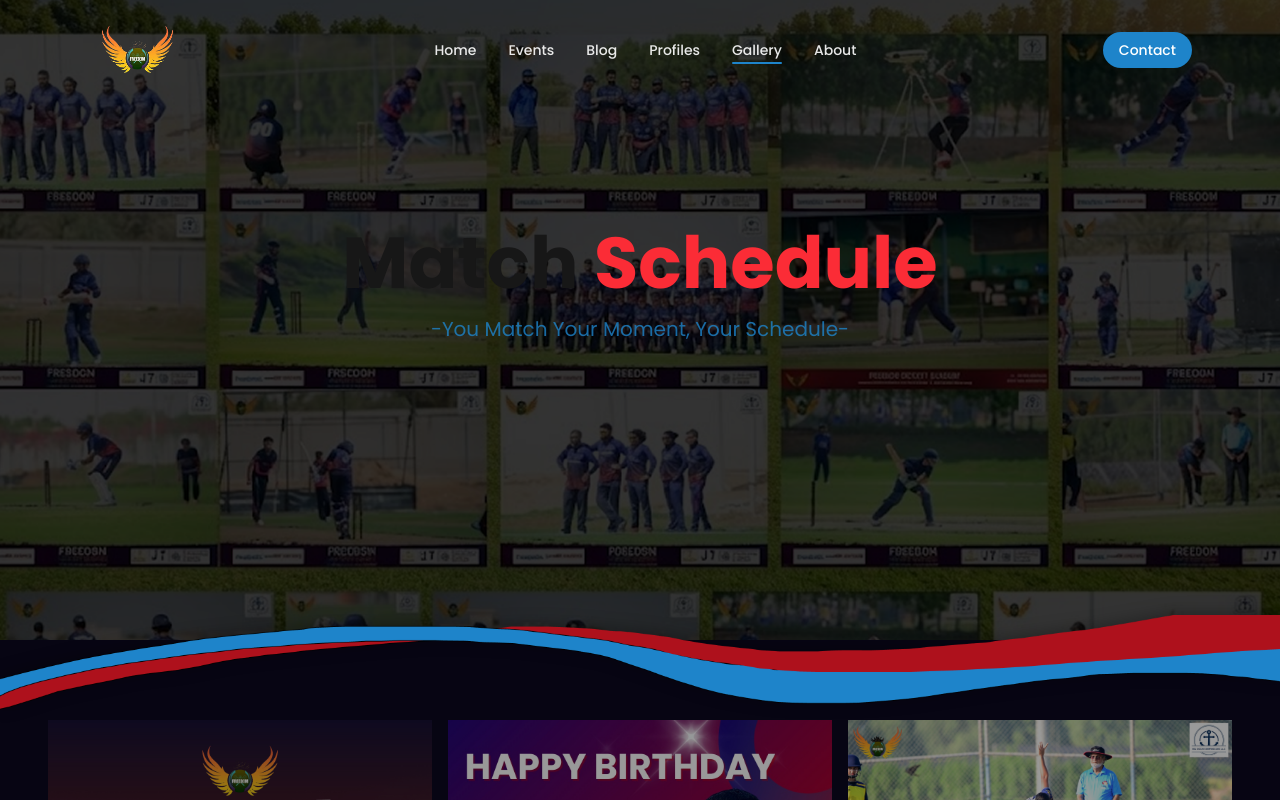
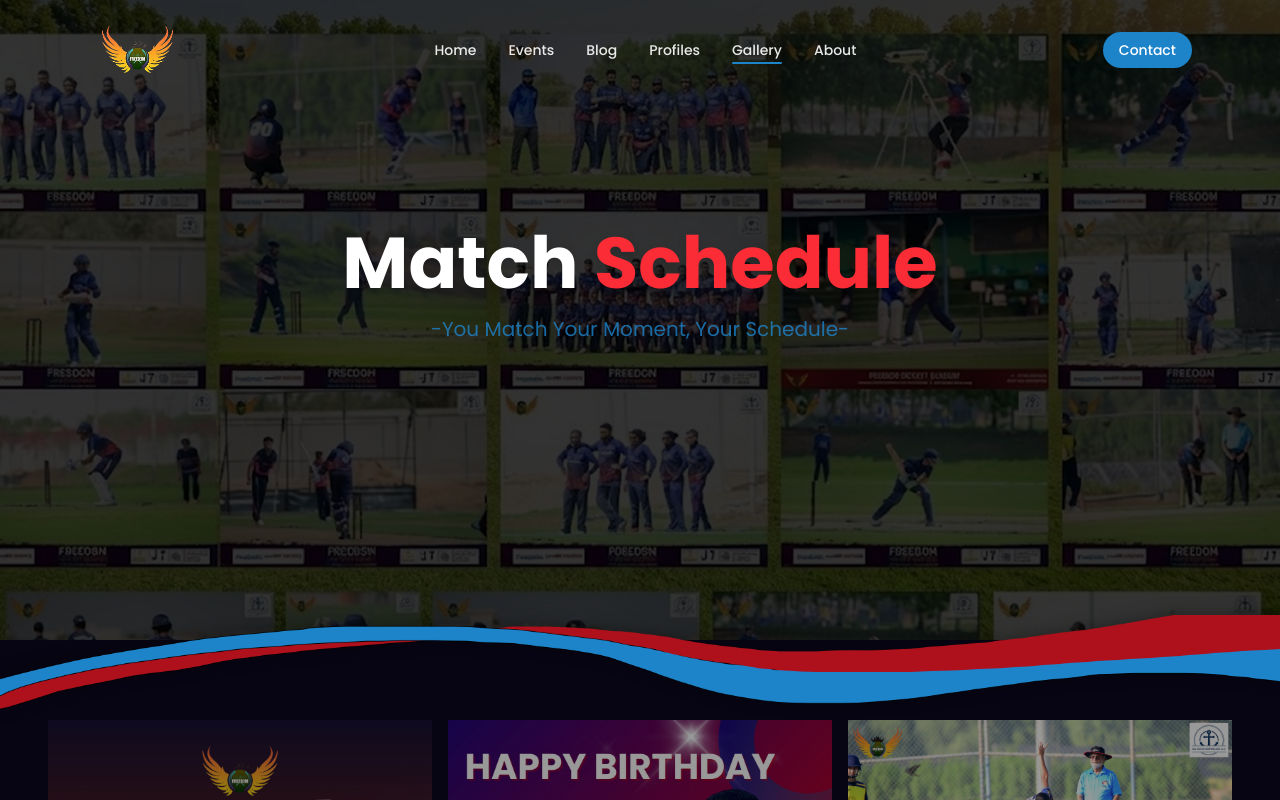
Before and after one commit to ChemyDigi/FreedemCricket2.0, a Next.js app in the folder freedemcricket2.0/: page /gallery in a window 1280 px wide. Shown: the top 800 px of the page. Built offline with nearby package versions, Linux system fonts and the light colour scheme.

Commit message:
Fixed the general hero section

```diff
--- a/freedemcricket2.0/app/gallery/page.tsx
+++ b/freedemcricket2.0/app/gallery/page.tsx
@@ -7,7 +7,13 @@ export default function GalleryPage() {
   return (
     <div className="min-h-screen">
         <Navbar/>
-        <HeroSection/>
+        <HeroSection
+            backgroundImage="/images/Gallery/gallerypage.png"
+            title="Match Schedule"
+            highlight="Schedule"
+            subtitle="-You Match Your Moment, Your Schedule-"
+            ribbonImage="/images/Gallery/Group227.png"
+        />
         <MasonryGallery/>
         <Footer/>
     </div>
--- a/freedemcricket2.0/components/HeroSection.tsx
+++ b/freedemcricket2.0/components/HeroSection.tsx
@@ -1,29 +1,56 @@
 import React from "react";
 import Image from "next/image";
 
-export const HeroSection: React.FC = () => {
+interface HeroSectionProps {
+  backgroundImage: string;      // main hero background
+  title: string;                // main title (full text)
+  highlight?: string;           // word to highlight in different color
+  subtitle: string;             // subtitle text
+  ribbonImage: string;          // bottom ribbon PNG
+}
+
+export const HeroSection: React.FC<HeroSectionProps> = ({
+  backgroundImage,
+  title,
+  highlight,
+  subtitle,
+  ribbonImage,
+}) => {
+  // Split title for highlight
+  const titleParts = title.split(highlight ?? "");
+
   return (
     <section className="relative w-full h-[80vh] pb-[70px] flex items-center justify-center overflow-visible bg-[#0B0B0D]">
+
       {/* Background image */}
       <div
         className="absolute inset-0 bg-center bg-cover opacity-100"
-        style={{ backgroundImage: `url('/images/Gallery/gallerypage.png')` }}
+        style={{ backgroundImage: `url('${backgroundImage}')` }}
       />
 
       {/* Text */}
       <div className="relative z-10 text-center px-4">
-        <h1 className="text-5xl font-bold md:text-6xl lg:text-7xl">
-          Match <span className="text-red-500">Schedule</span>
+        <h1 className="text-5xl font-bold md:text-6xl lg:text-7xl text-white drop-shadow-lg">
+          {titleParts[0]}
+
+          {highlight && (
+            <span className="text-red-500">
+              {highlight}
+            </span>
+          )}
+
+          {titleParts[1]}
         </h1>
+
         <p className="mt-4 text-lg text-[#1E84CA] opacity-80 md:text-xl">
-          -You Match Your Moment, Your Schedule-
+          {subtitle}
         </p>
       </div>
 
-      {/* Bottom PNG Ribbon */}
+      {/* Bottom Ribbon (PNG) */}
       <div className="absolute bottom-[-70px] left-0 w-full pointer-events-none">
         <Image
-          src="/images/Gallery/Group227.png"
+          src={ribbonImage}
           alt="Bottom Ribbon"
           width={1920}
           height={240}
```
